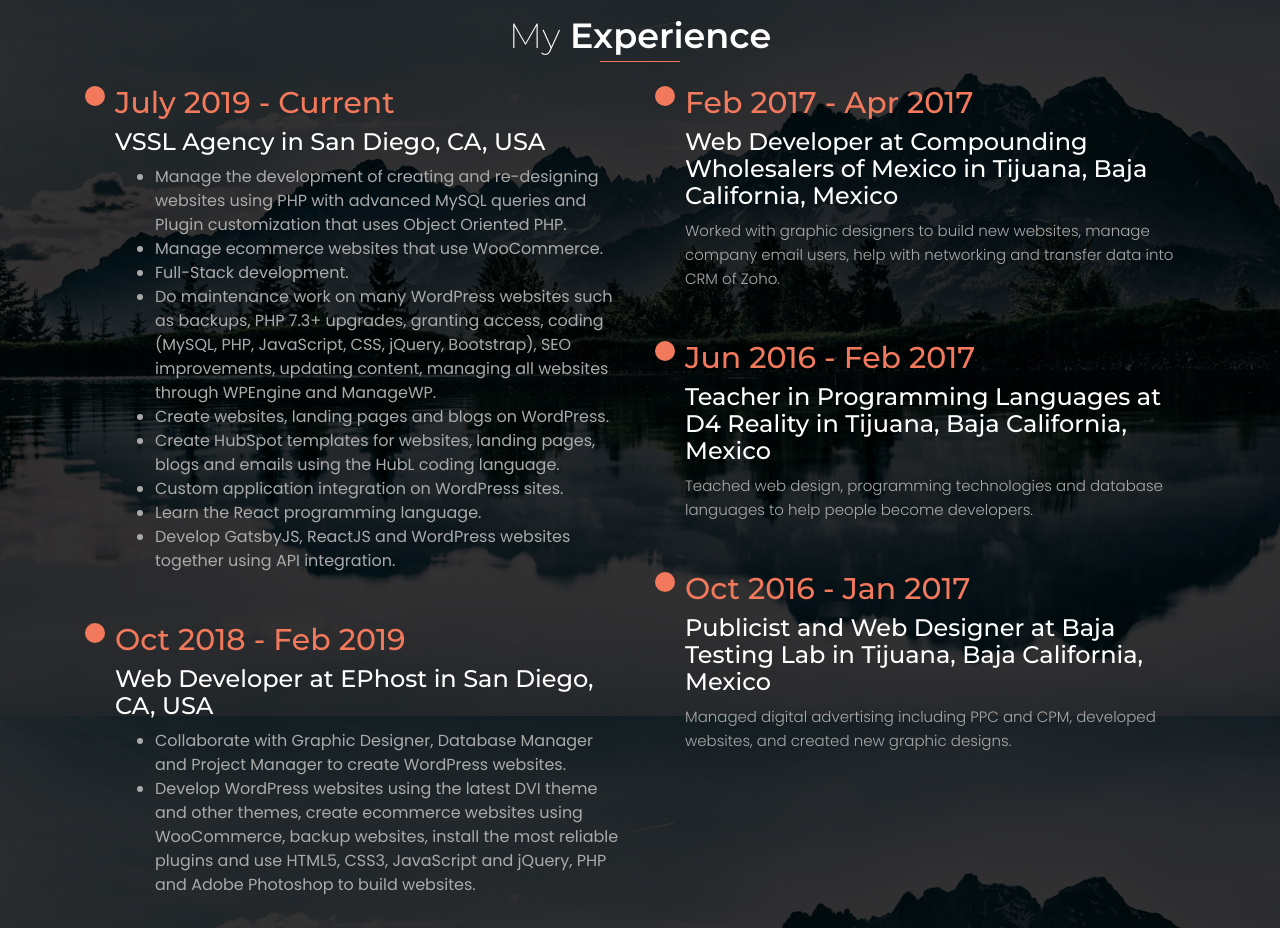
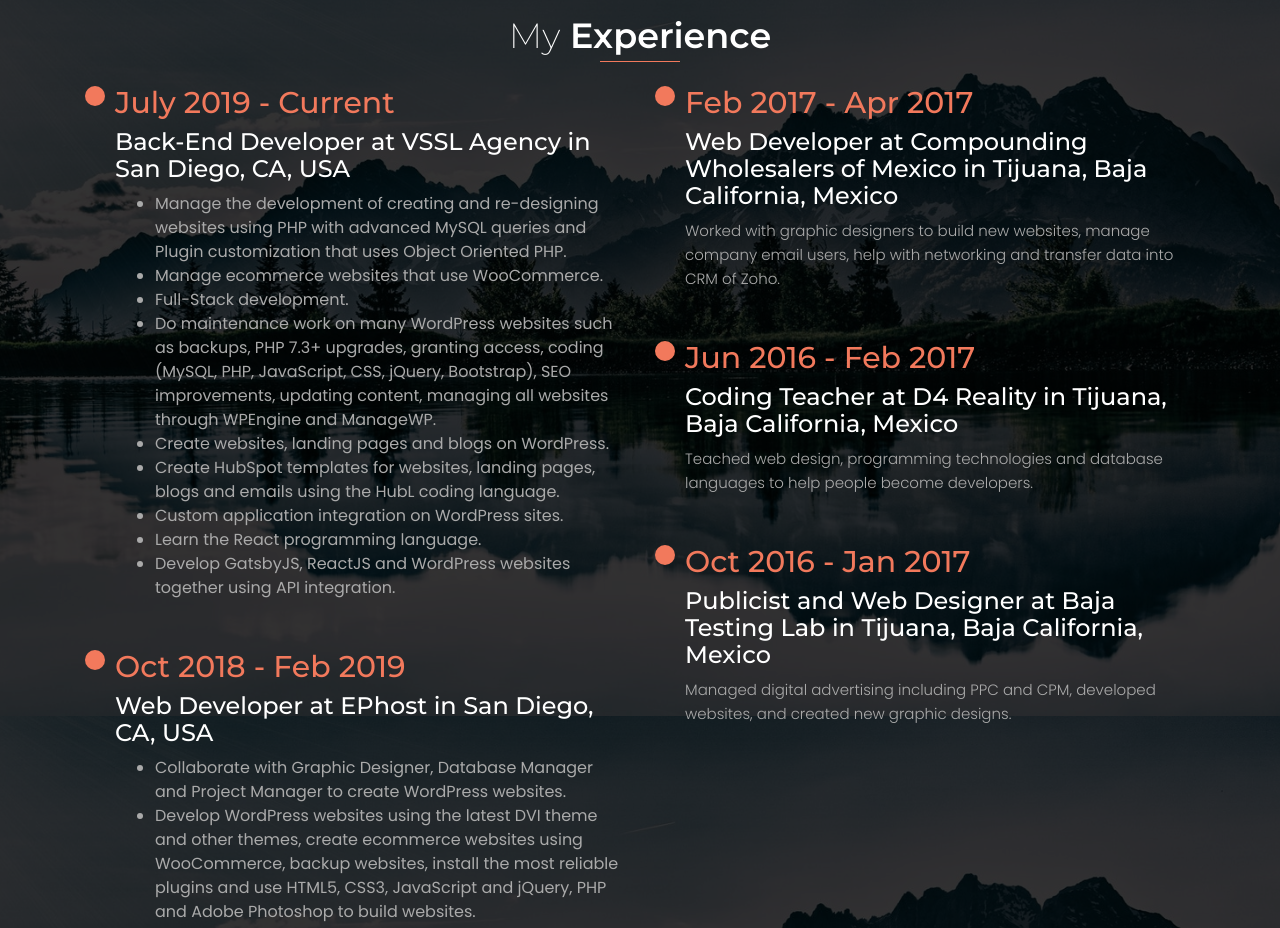
Before and after one commit to subzero783/portfolio, a plain HTML site: page portfolio/index.html in a window 1280 px wide. Shown: the part 3240-4168 px from the top of the page. Drawn offline with Linux system fonts and the light colour scheme.

```diff
--- a/portfolio/index.html
+++ b/portfolio/index.html
@@ -741,7 +741,7 @@
               <div>
                 <div class="mb-50px pl-30px">
                   <h3 class="color-orange p-relative">July 2019 - Current</h3>
-                  <h4 class="color-fff mt-5px mb-10px">VSSL Agency in San Diego, CA, USA</h4>
+                  <h4 class="color-fff mt-5px mb-10px">Back-End Developer at VSSL Agency in San Diego, CA, USA</h4>
                   <ul>
                     <li class="color-aaa">Manage the development of creating and re-designing websites using PHP with advanced MySQL queries and Plugin customization that uses Object Oriented PHP.</li>
                     <li class="color-aaa">Manage ecommerce websites that use WooCommerce. </li>
@@ -783,7 +783,7 @@
                 </div>
                 <div class="mb-50px pl-30px">
                   <h3 class="color-orange p-relative">Jun 2016 - Feb 2017</h3>
-                  <h4 class="color-fff mt-5px mb-10px">Teacher in Programming Languages at D4 Reality in Tijuana, Baja California, Mexico</h4>
+                  <h4 class="color-fff mt-5px mb-10px">Coding Teacher at D4 Reality in Tijuana, Baja California, Mexico</h4>
                   <p class="color-aaa">Teached web design, programming technologies and database languages to help people become developers.</p>
                 </div>
                 <div class="mb-50px pl-30px">
```
